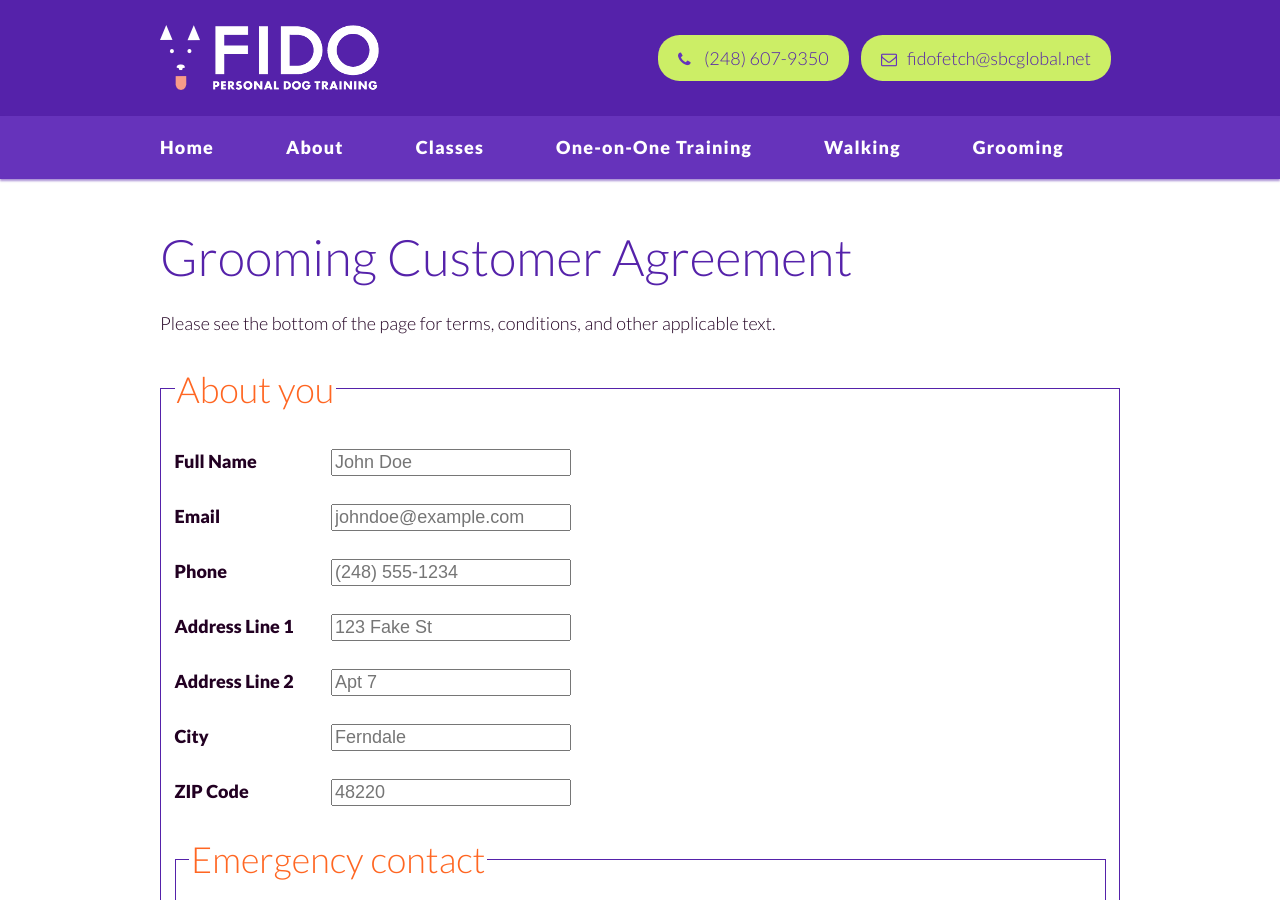
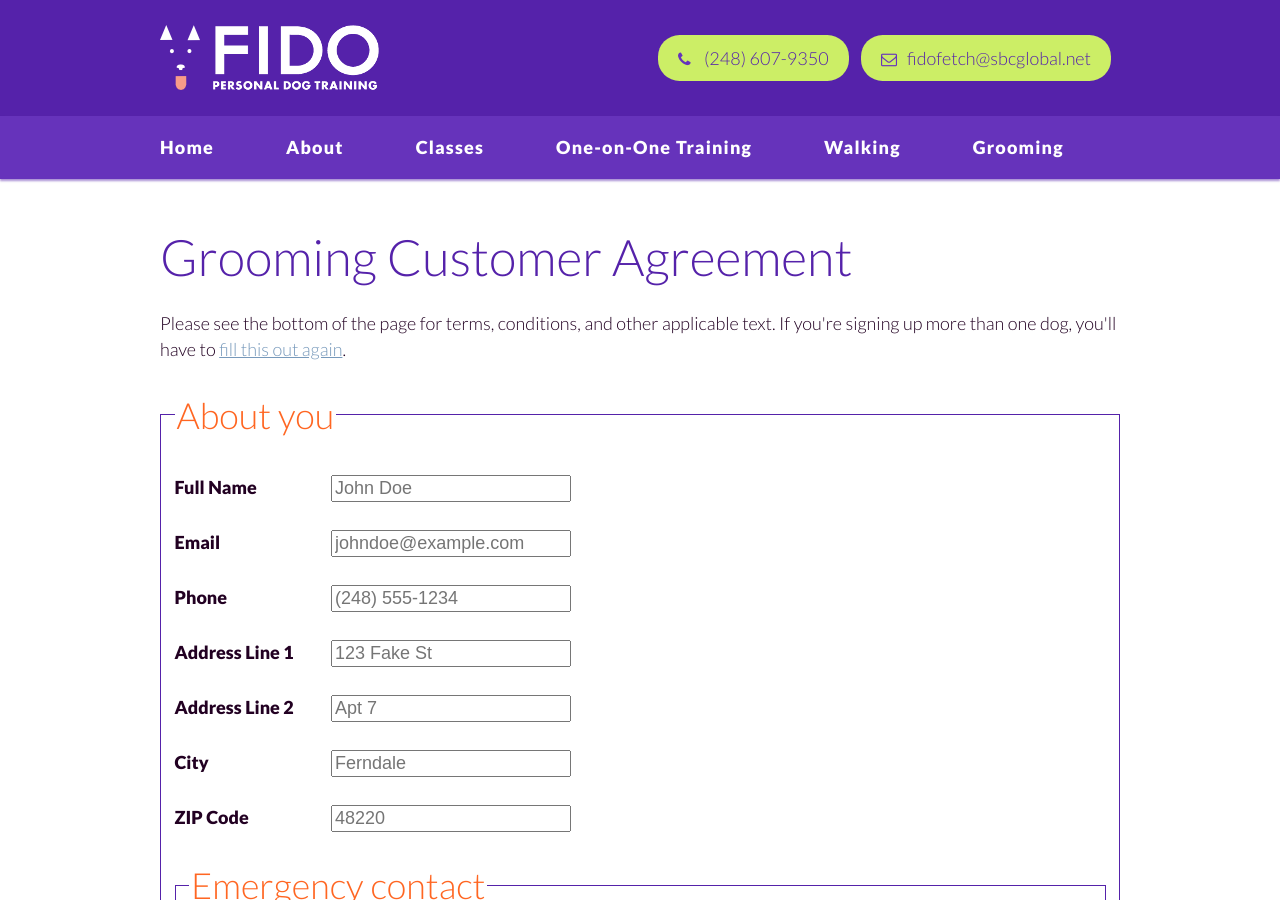
Before and after one commit to fidodogtraining/fidodogtraining.github.io, a Jekyll site: the page built from _forms/grooming-customer-agreement.html, in a window 1280 px wide and 900 px high. Built offline with Jekyll 4.4.1, drawn with Linux system fonts in a browser that asks for light colours.

Commit message:
Update grooming-customer-agreement.html

```diff
--- a/_forms/grooming-customer-agreement.html
+++ b/_forms/grooming-customer-agreement.html
@@ -5,7 +5,8 @@ regions:
 ---
 
 <p>Please see the bottom of the page for terms, conditions, and other applicable
-  text.</p>
+  text. If you're signing up more than one dog, you'll have to
+  <a href="/forms/grooming-customer-agreement/" target="_blank">fill this out again</a>.</p>
 <form method="POST" action="https://formspree.io/fidoforms@gmail.com">
   <input type="text" name="_gotcha" style="display:none" />
   <input type="hidden" name="_next" value="http://fidodogtraining.com/forms/grooming-thank-you/" />
```
